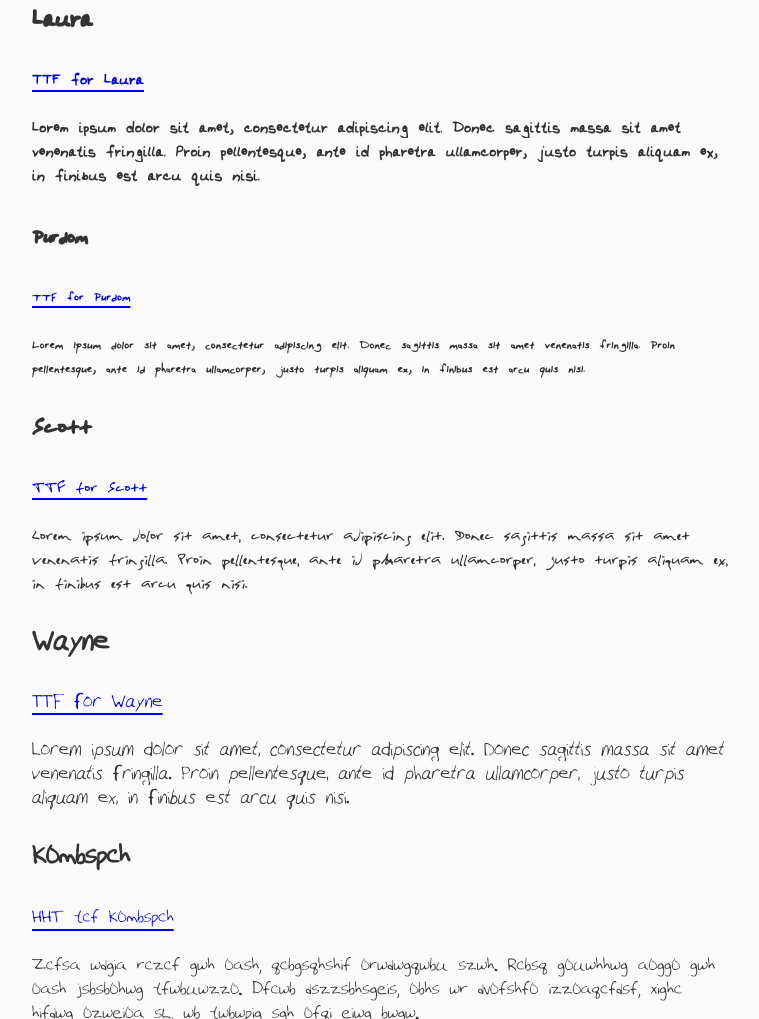
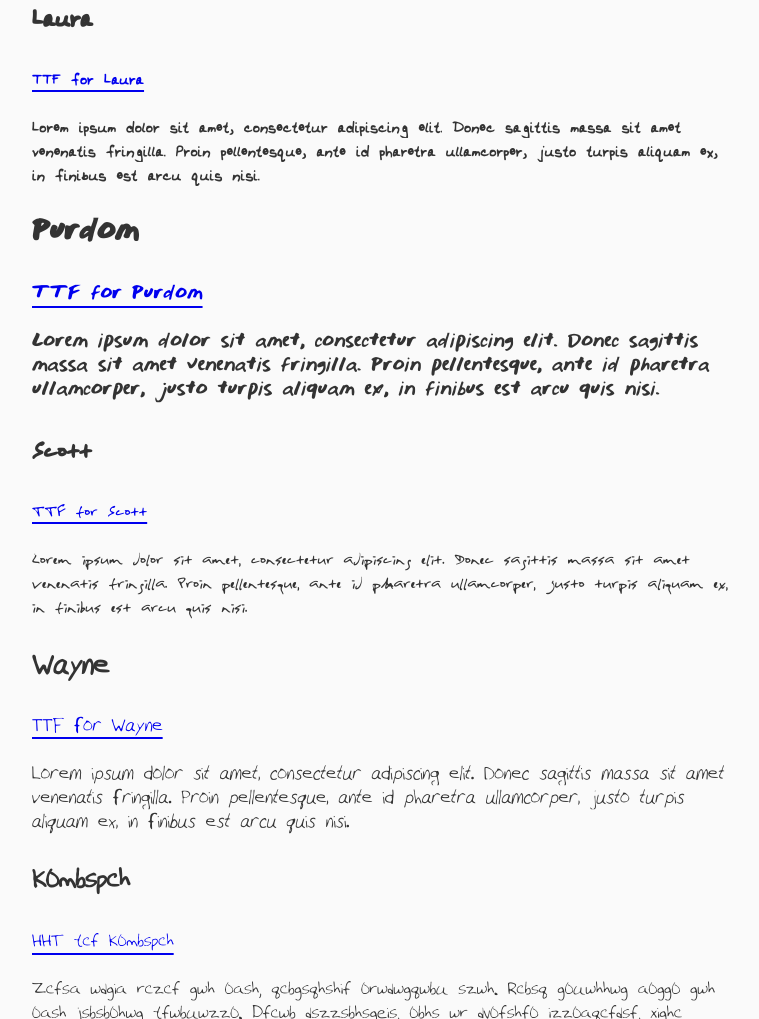
Before and after one commit to clioweb/slabfonts, a plain HTML site: page index.html in a window 1280 px wide. Shown: the part 979-1998 px from the top of the page, without its empty margins (258-1017 px from the left). Drawn offline with Linux system fonts and the light colour scheme.

Commit message:
Use correct class for Purdom.

```diff
--- a/index.html
+++ b/index.html
@@ -36,7 +36,7 @@
     <a href="fonts/Laura.ttf">TTF for Laura</a>
     <p>Lorem ipsum dolor sit amet, consectetur adipiscing elit. Donec sagittis massa sit amet venenatis fringilla. Proin pellentesque, ante id pharetra ullamcorper, justo turpis aliquam ex, in finibus est arcu quis nisi.</p>
 </div>
-<div class="ammon">
+<div class="purdom">
     <h2>Purdom</h2>
     <a href="fonts/Purdom.ttf">TTF for Purdom</a>
     <p>Lorem ipsum dolor sit amet, consectetur adipiscing elit. Donec sagittis massa sit amet venenatis fringilla. Proin pellentesque, ante id pharetra ullamcorper, justo turpis aliquam ex, in finibus est arcu quis nisi.</p>
```
